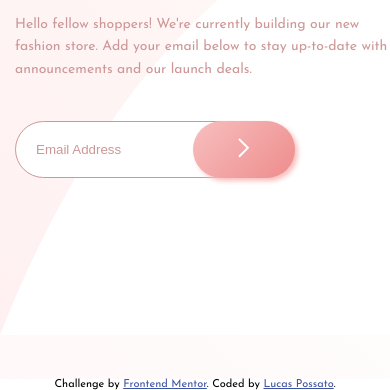
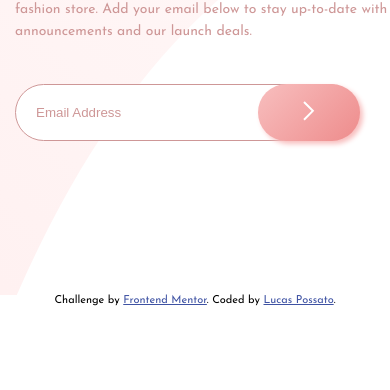
Before and after one commit to lucas-possato-dev/Base-Apparel---Frontend-Mentor, a plain HTML site: page index.html in a window 390 px wide. Shown: the part 558-948 px from the top of the page. After the commit the page ends 864 px from the top, so only its background shows below. Drawn offline with Linux system fonts and the light colour scheme.

Commit message:
correctionFinal

```diff
--- a/style.css
+++ b/style.css
@@ -175,16 +175,22 @@ form button:hover {
 
 
 @media (max-width: 500px) {
+  .structure {
+    height: 90%;
+  }
   .info h1 {
     margin-top: -150px;
+  }
+  .info p {
+    margin-top: 30px;
   }
   .info {
     margin-left: 10px;
   }
   .form input{
-    width: 200px;
+    width: 300px;
   }
   form button {
-    right: 100px;
+    right: 35px;
   }
 }
```
